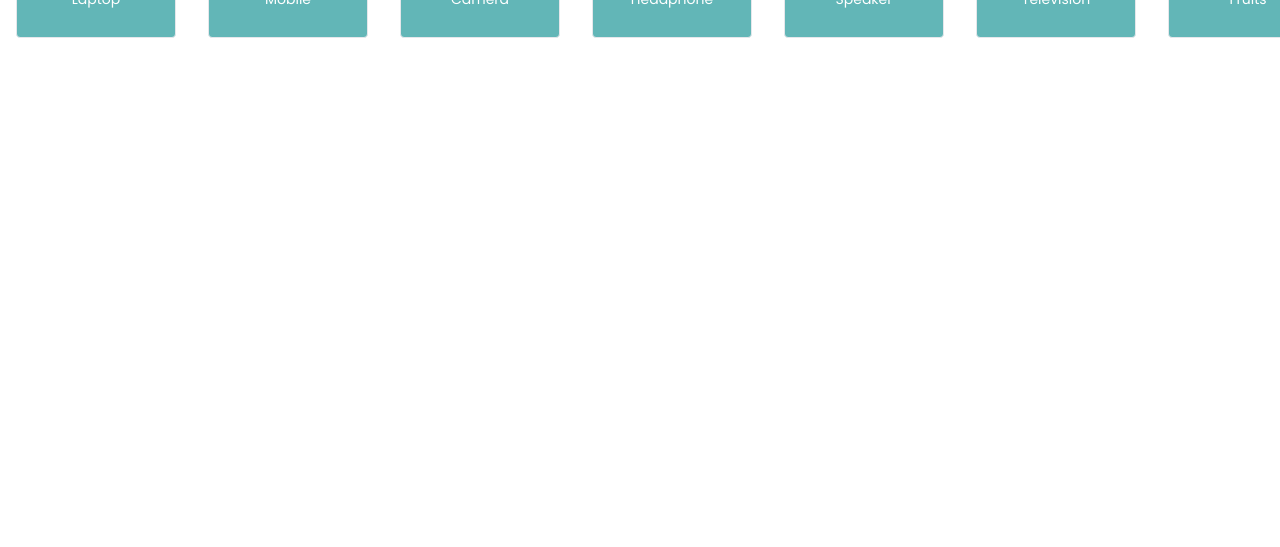
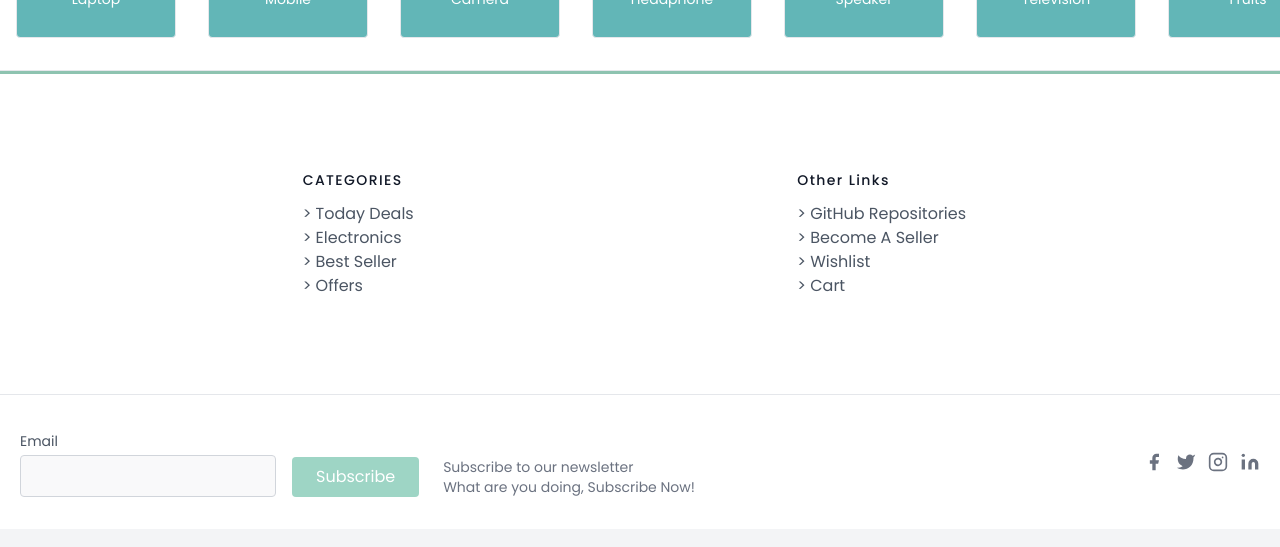
Before and after one commit to Kannu-Mandora/XD-Store-Frontend, a React (Create React App) app: page / in a window 1280 px wide. Shown: the part 388-935 px from the top of the page. Before the commit the page ends 800 px from the top, so only its background shows below. Built offline with nearby package versions, Linux system fonts and the light colour scheme; the HTML template or start-up script is replaced by a standard one.

Commit message:
Create: Footer.js Fix Overflow In Main.js Add Copyright Year which automatically updated every year. Add: Footer.js in Navigation.js

```diff
--- a/src/App.css
+++ b/src/App.css
@@ -65,3 +65,7 @@
 .cards>* {
     margin: 1rem;
 }
+
+.footer-transition li *::before{
+    content: "> ";
+}
--- a/src/Components/Main Components/Navigation.js
+++ b/src/Components/Main Components/Navigation.js
@@ -1,6 +1,7 @@
 import React from "react";
 import { Outlet } from "react-router-dom";
 import Navbar from "../desktop/Navbar";
+import Footer from "../mobile/Footer";
 import Hambar from "../mobile/Hambar";
 const Navigation = () => {
   return (
@@ -10,6 +11,7 @@ const Navigation = () => {
       {/* Navigation Bar */}
       <Navbar/>
       <Outlet />
+      <Footer/>
     </>
   );
 };
--- a/src/Components/jsx/Sale.jsx
+++ b/src/Components/jsx/Sale.jsx
@@ -1,19 +1,33 @@
-import React from 'react'
+import React from "react";
 
 const Sale = () => {
-    const days = ["Sunday", "Monday", "Tuesday", "Wednesday", "Thursday", "Friday", "Saturday"];
-    const day = new Date().getDay();
-    if(days[day] === "Saturday" || days[day] === "Sunday"){
-        return (
-            <h1 className="text-center font-semibold py-2 my-auto text-xl text-white bg-quaternary-color px-2">Bruh, Sale Opened .  Why you don't check it out!</h1>
-        )
-    }
-    else{
-        return (
-            <h1 className="text-center font-semibold py-2 my-auto text-xl text-white bg-quaternary-color px-2">Sorry, Sale Closed . Sale Reopen On Saturday & Sunday Only. </h1>
-        )
-    }
+  const days = [
+    "Sunday",
+    "Monday",
+    "Tuesday",
+    "Wednesday",
+    "Thursday",
+    "Friday",
+    "Saturday",
+  ];
+  const day = new Date().getDay();
+  if (
+    days[day] === "Saturday" ||
+    days[day] === "Sunday" ||
+    days[day] === "Monday"
+  ) {
+    return (
+      <h1 className="text-center font-semibold py-2 my-auto text-xl text-white bg-quaternary-color px-2">
+        Bruh, Sale Opened . Why you don't check it out!
+      </h1>
+    );
+  } else {
+    return (
+      <h1 className="text-center font-semibold py-2 my-auto text-xl text-white bg-quaternary-color px-2">
+        Sorry, Sale Closed . Sale Reopen On Saturday & Sunday Only.{" "}
+      </h1>
+    );
+  }
+};
 
-}
-
-export default Sale
+export default Sale;
--- /dev/null
+++ b/src/Components/mobile/Footer.js
@@ -0,0 +1,192 @@
+import React from "react";
+import year from "../../assests/js/copyright";
+import { Link } from "react-router-dom";
+const Footer = () => {
+  return (
+    <footer className="text-gray-600 body-font">
+      <hr className="h-1 bg-leaf-darker-color" />
+      <div className="container px-5 py-24 mx-auto">
+        <div className="flex justify-evenly flex-wrap md:text-left text-center -mb-10 -mx-4">
+          <div className="lg:w-1/6 md:w-1/2 w-full px-4">
+            <h2 className="title-font font-medium text-gray-900 tracking-widest text-sm mb-3">
+              CATEGORIES
+            </h2>
+            <nav className="list-none mb-10 footer-transition">
+              <li>
+                <Link
+                  className="text-gray-600 hover:text-gray-800"
+                  to="Todaydeals"
+                >
+                  Today Deals
+                </Link>
+              </li>
+              <li>
+                <Link
+                  className="text-gray-600 hover:text-gray-800"
+                  to="Electronics"
+                >
+                  Electronics
+                </Link>
+              </li>
+              <li>
+                <Link
+                  className="text-gray-600 hover:text-gray-800"
+                  to="BestSeller"
+                >
+                  Best Seller
+                </Link>
+              </li>
+              <li>
+                <Link className="text-gray-600 hover:text-gray-800" to="Offers">
+                  Offers
+                </Link>
+              </li>
+            </nav>
+          </div>
+          <div className="lg:w-1/6 md:w-1/2 w-full px-4">
+            <h2 className="title-font font-medium text-gray-900 tracking-widest text-sm mb-3">
+              Other Links
+            </h2>
+            <nav className="list-none mb-10 footer-transition">
+              <li>
+                <a
+                  className="text-gray-600 hover:text-gray-800"
+                  href="https://github.com/Kannu-Mandora"
+                  target="_blank"
+                  rel="noreferrer"
+                >
+                  GitHub Repositories
+                </a>
+              </li>
+              <li>
+                <Link className="text-gray-600 hover:text-gray-800" to="Seller">
+                  Become A Seller
+                </Link>
+              </li>
+              <li>
+                <Link
+                  className="text-gray-600 hover:text-gray-800"
+                  to="Wishlist"
+                >
+                  Wishlist
+                </Link>
+              </li>
+              <li>
+                <Link className="text-gray-600 hover:text-gray-800" to="Cart">
+                  Cart
+                </Link>
+              </li>
+            </nav>
+          </div>
+        </div>
+      </div>
+      <div className="border-t border-gray-200">
+        <div className="container px-5 py-8 flex flex-wrap mx-auto items-center">
+          <div className="flex md:flex-nowrap flex-wrap justify-center items-end md:justify-start">
+            <div className="relative sm:w-64 w-40 sm:mr-4 mr-2">
+              <label
+                htmlFor="footer-field"
+                className="leading-7 text-sm text-gray-600"
+              >
+                Email
+              </label>
+              <input
+                type="text"
+                id="email-footer"
+                name="email-footer"
+                className="w-full bg-gray-100 bg-opacity-50 rounded border border-gray-300 focus:ring-2 focus:bg-transparent focus:ring-green-200 focus:border-green-500 text-base outline-none text-gray-700 py-1 px-3 leading-8 transition-colors duration-200 ease-in-out"
+              />
+            </div>
+            <button className="inline-flex text-white bg-leaf-dark-color effect border-0 py-2 px-6 focus:outline-none hover:bg-green-600 rounded">
+              Subscribe
+            </button>
+            <p className="text-gray-500 text-sm md:ml-6 md:mt-0 mt-2 sm:text-left text-center">
+              Subscribe to our newsletter
+              <br className="lg:block" />
+              What are you doing, Subscribe Now!
+            </p>
+          </div>
+          <span className="inline-flex lg:ml-auto lg:mt-0 mt-6 w-full justify-center md:justify-start md:w-auto">
+            <Link to="/" className="text-gray-500">
+              <svg
+                fill="currentColor"
+                strokeLinecap="round"
+                strokeLinejoin="round"
+                strokeWidth="2"
+                className="w-5 h-5"
+                viewBox="0 0 24 24"
+              >
+                <path d="M18 2h-3a5 5 0 00-5 5v3H7v4h3v8h4v-8h3l1-4h-4V7a1 1 0 011-1h3z"></path>
+              </svg>
+            </Link>
+            <Link to="/" className="ml-3 text-gray-500">
+              <svg
+                fill="currentColor"
+                strokeLinecap="round"
+                strokeLinejoin="round"
+                strokeWidth="2"
+                className="w-5 h-5"
+                viewBox="0 0 24 24"
+              >
+                <path d="M23 3a10.9 10.9 0 01-3.14 1.53 4.48 4.48 0 00-7.86 3v1A10.66 10.66 0 013 4s-4 9 5 13a11.64 11.64 0 01-7 2c9 5 20 0 20-11.5a4.5 4.5 0 00-.08-.83A7.72 7.72 0 0023 3z"></path>
+              </svg>
+            </Link>
+            <Link to="/" className="ml-3 text-gray-500">
+              <svg
+                fill="none"
+                stroke="currentColor"
+                strokeLinecap="round"
+                strokeLinejoin="round"
+                strokeWidth="2"
+                className="w-5 h-5"
+                viewBox="0 0 24 24"
+              >
+                <rect width="20" height="20" x="2" y="2" rx="5" ry="5"></rect>
+                <path d="M16 11.37A4 4 0 1112.63 8 4 4 0 0116 11.37zm1.5-4.87h.01"></path>
+              </svg>
+            </Link>
+            <Link to="/" className="ml-3 text-gray-500">
+              <svg
+                fill="currentColor"
+                stroke="currentColor"
+                strokeLinecap="round"
+                strokeLinejoin="round"
+                strokeWidth="0"
+                className="w-5 h-5"
+                viewBox="0 0 24 24"
+              >
+                <path
+                  stroke="none"
+                  d="M16 8a6 6 0 016 6v7h-4v-7a2 2 0 00-2-2 2 2 0 00-2 2v7h-4v-7a6 6 0 016-6zM2 9h4v12H2z"
+                ></path>
+                <circle cx="4" cy="4" r="2" stroke="none"></circle>
+              </svg>
+            </Link>
+          </span>
+        </div>
+      </div>
+      <div className="bg-gray-100 ">
+        <div className="container mx-auto py-4 px-5 flex flex-wrap flex-col sm:flex-row">
+          <p className="text-gray-500 text-sm text-center sm:text-left">
+            © {year} <strong className="primary-color">Kannu Mandora</strong>
+            <a
+              href="https://instagram.com/psy.codes"
+              className="text-gray-600 ml-1"
+              target="_blank"
+              rel="noopener noreferrer"
+            >
+              @psy.codes
+            </a>
+          </p>
+          <span className="sm:ml-auto sm:mt-0 mt-2 sm:w-auto w-full sm:text-left text-center text-gray-500 text-sm">
+            <a href="https://github.com/Kannu-Mandora">
+              Check Out My GitHub Repositories
+            </a>
+          </span>
+        </div>
+      </div>
+    </footer>
+  );
+};
+
+export default Footer;
--- a/src/Components/mobile/Main.js
+++ b/src/Components/mobile/Main.js
@@ -12,7 +12,7 @@ const Main = () => {
       </div>
       <Categorybar />
       <Sale/>
-      <div className="flex justify-start items-center cards overflow-x-scroll my-4 w-screen">
+      <div className="flex justify-start items-center cards overflow-x-scroll my-4">
       <Cards/>
       </div>
     </>
--- /dev/null
+++ b/src/assests/js/copyright.js
@@ -0,0 +1,2 @@
+const year = new Date().getFullYear(); // This Will Generate Year And Show In Footer.
+export default year;
```
Also changed, not shown: src/App.js (+4 -4 lines).
